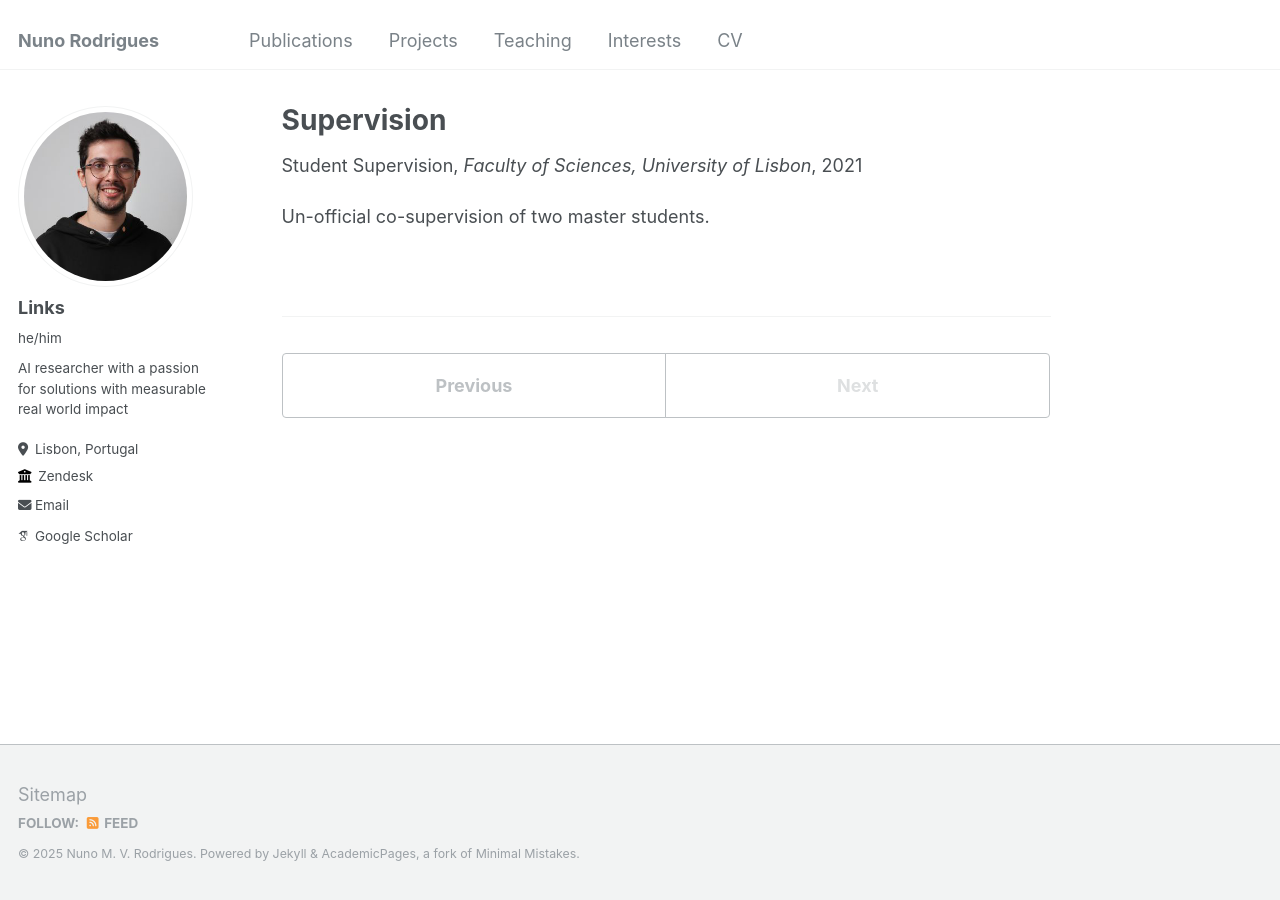
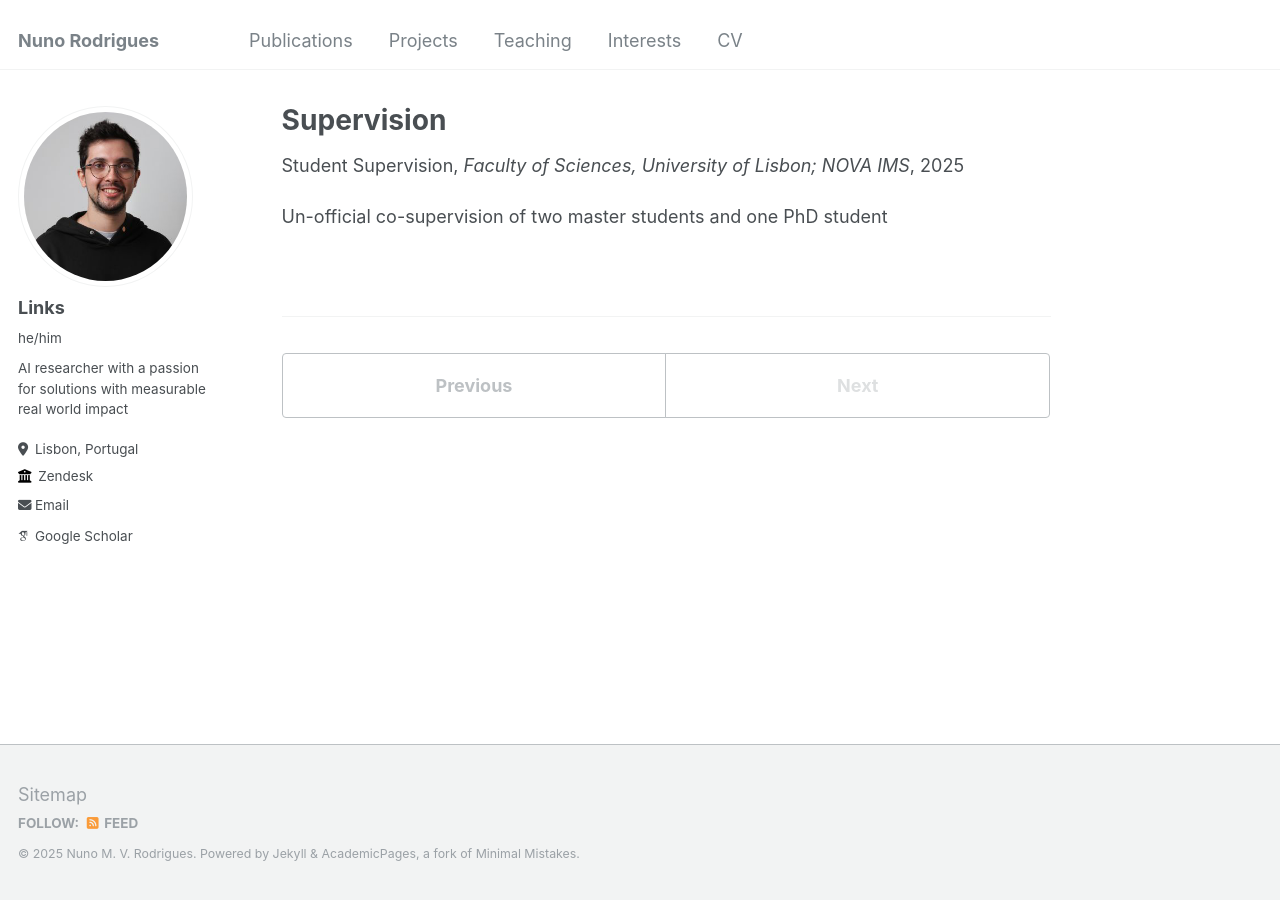
Before and after one commit to NMVRodrigues/NMVRodrigues.github.io, a Jekyll site: the page built from _teaching/supervision.md, in a window 1280 px wide. Built offline with Jekyll 4.4.1, drawn with Linux system fonts in a browser that asks for light colours; some web fonts are replaced.

Commit message:
teaching update

```diff
--- a/_teaching/supervision.md
+++ b/_teaching/supervision.md
@@ -3,9 +3,9 @@ title: "Supervision"
 collection: teaching
 type: "Student Supervision"
 permalink: /teaching/supervision
-venue: "Faculty of Sciences, University of Lisbon"
-date: 2021-09-01
-location: "Lisbon, Portugal"
+venue: "Faculty of Sciences, University of Lisbon; NOVA IMS"
+#date: 2021-09-01
+#location: "Lisbon, Portugal"
 ---
 
-Un-official co-supervision of two master students.
+Un-official co-supervision of two master students and one PhD student
```
